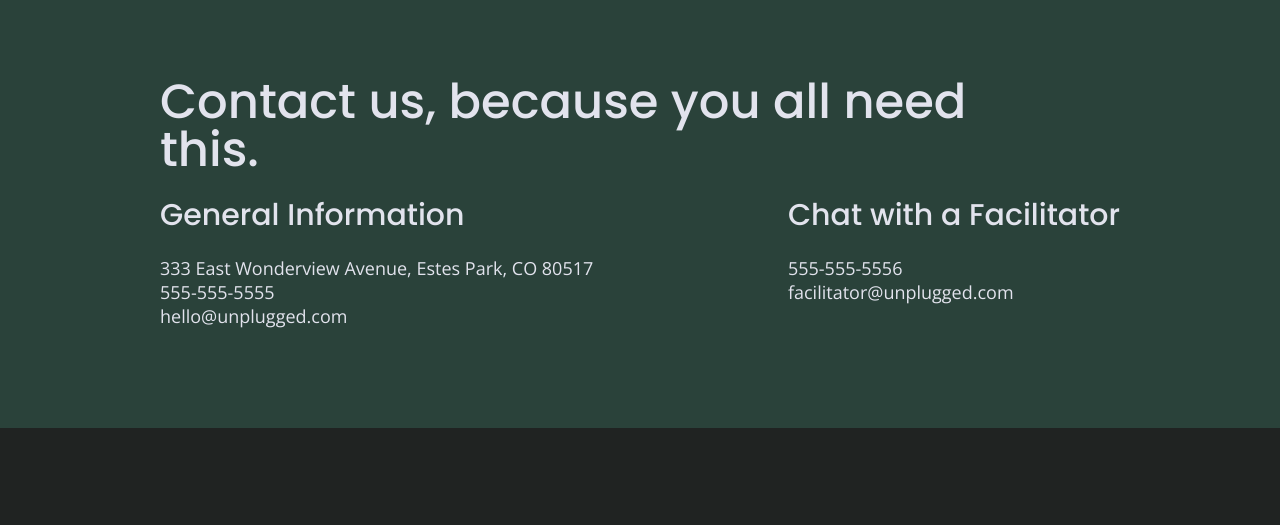
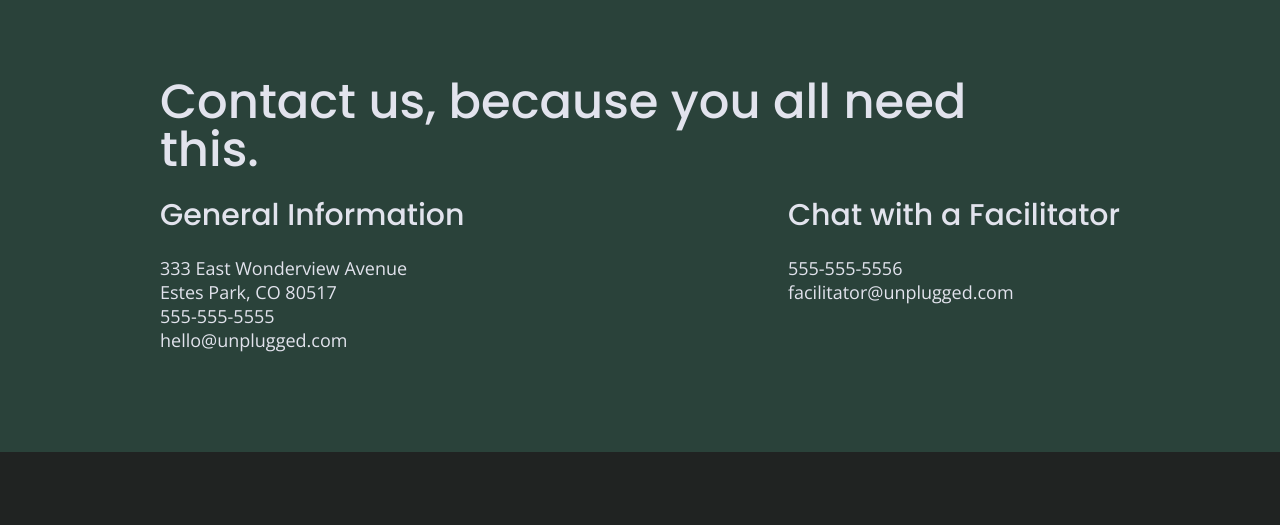
Before and after one commit to Cesar-V-77/unplugged, a website: page about/index.html in a window 1280 px wide. Shown: the part 1092-1617 px from the top of the page. Drawn offline with nearby package versions, Linux system fonts and the light colour scheme.

Commit message:
Fix minor styling issues found during site testing

```diff
--- a/about/index.html
+++ b/about/index.html
@@ -1,5 +1,5 @@
 <!DOCTYPE html>
-<html class="no-js" lang="">
+<html class="no-js" lang="en">
   <head>
     <meta charset="utf-8" />
     <title>About | Unplugged</title>
@@ -99,7 +99,7 @@
               <h4>General Information</h4>
               <address>
                 <p>
-                  333 East Wonderview Avenue, Estes Park, CO 80517<br />555-555-5555<br />hello@unplugged.com
+                  333 East Wonderview Avenue<br />Estes Park, CO 80517<br />555-555-5555<br />hello@unplugged.com
                 </p>
               </address>
             </div>
--- a/css/main.css
+++ b/css/main.css
@@ -613,6 +613,7 @@ aside .form {
 
   .reviews h2 {
     width: 85%;
+    line-height: 2.25rem;
   }
 
   .reviews-image,
```
Also changed, not shown: faq/index.html (+1 -1 lines), index.html (+1 -1 lines).
